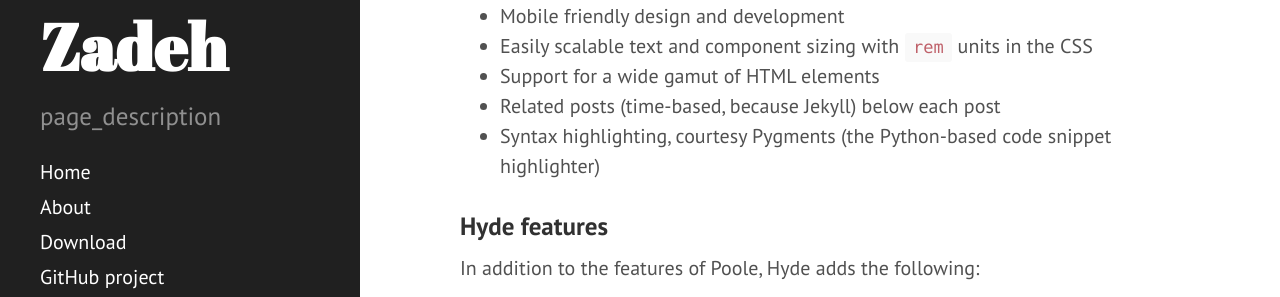
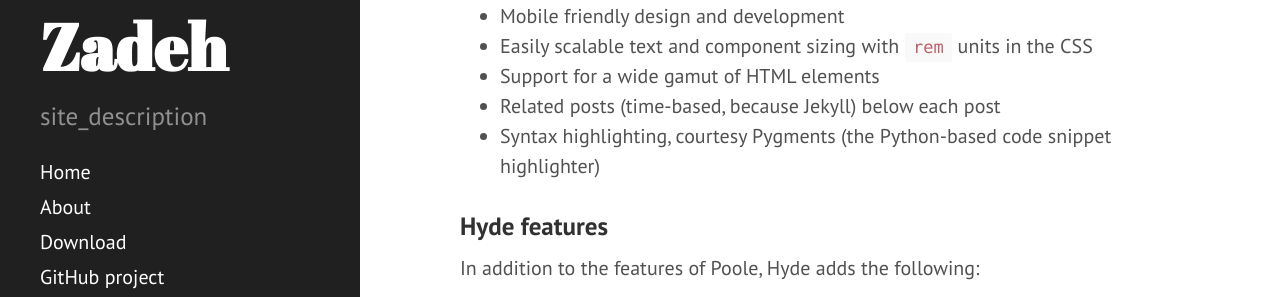
Before and after one commit to pedromzadeh/pedromzadeh.github.io, a Jekyll site: the page built from index.html, in a window 1280 px wide. Shown: the part 480-777 px from the top of the page. Built offline with Jekyll 4.4.1, drawn with Linux system fonts in a browser that asks for light colours; the list of posts is cut into pages by our own code.

Commit message:
Update _config.yml

```diff
--- a/_config.yml
+++ b/_config.yml
@@ -7,9 +7,9 @@ permalink:        pretty
 relative_permalinks: false
 
 # Setup
-title:            page_title
-tagline:          'page_Tag_line'
-description:      'page_description'
+title:            site_title
+tagline:          'site_Tag_line'
+description:      'site_description'
 url:              http://pedromzadeh.github.io
 baseurl:          /
 
```
